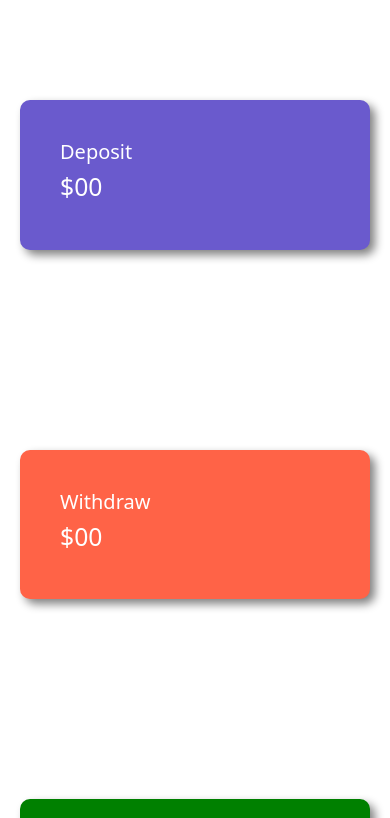
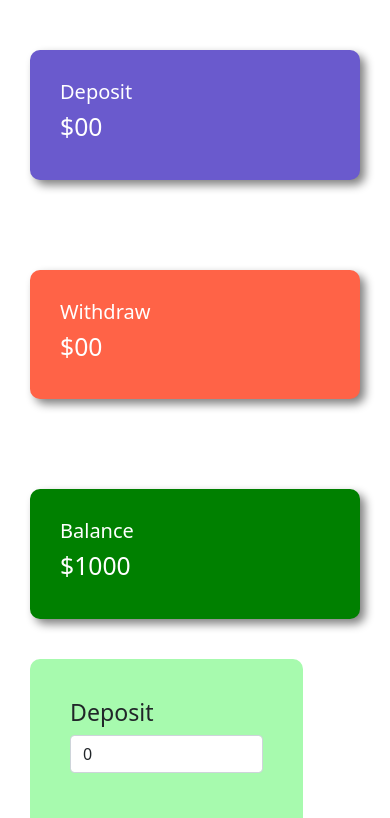
Before and after one commit to jamiulshovon/shovonbank, a plain HTML site: page index.html in a window 390 px wide. Both pictures are taken after a click on the button "Login". Shown: the top 818 px of the page. Drawn offline with Linux system fonts and the light colour scheme.

Commit message:
transaction-area-fix-forPhone

```diff
--- a/css/style.css
+++ b/css/style.css
@@ -28,26 +28,31 @@
 }
 .fixsize{
     color: white;
-    margin: 100px 20px;
+    margin-top: 50px;
+    margin-bottom: 40px;
+    margin-left: 30px;
+    margin-right: 30px;
     border-radius: 10px;
-    padding: 40px;
+    padding:30px;
     text-align: left;
     box-shadow: 5px 5px 10px gray;
 }
 .enterdeposit{
     background-color: rgba(9, 240, 28, 0.356);
-    margin-left: 50px;
-    margin-right: 250px;
-    padding: 80px;
+    padding: 40px;
     border-radius: 10px;
-    transform: translate(150px);
-    box-shadow: 10px 10px 15px grey;
+    margin-left: 30px;
+    margin-right: 70px;
+    width: 70%;
+
 }
 .enterwithdraw{
     background-color: rgba(247, 243, 6, 0.431);
-    margin-left: 50px;
-    margin-right: 250px;
-    padding: 80px;
-    border-radius: 10px;
-    box-shadow: 10px 10px 15px grey;
+    padding: 40px;
+   border-radius: 10px;
+   margin-left: 30px;
+   margin-right: 70px;
+   width: 70%;
+
+
 }
```
Also changed, not shown: index.html (+2 -2 lines).
